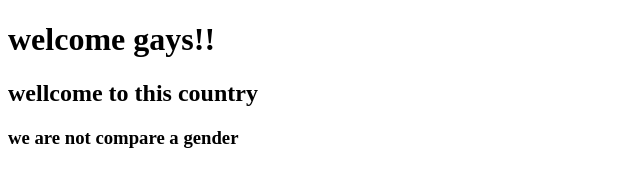
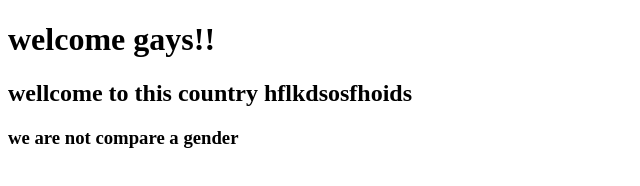
Before and after one commit to anupZe/first_repo, a plain HTML site: page index.html in a window 1280 px wide. Shown: the whole page, without its empty margins (0-640 px from the left). Drawn offline with Linux system fonts and the light colour scheme.

Commit message:
updating

```diff
--- a/index.html
+++ b/index.html
@@ -7,7 +7,7 @@
 </head>
 <body>
     <h1>welcome gays!!</h1>
-    <h2>wellcome to this country</h2>
+    <h2>wellcome to this country hflkdsosfhoids</h2>
     <h3>we are not compare a gender </h3>
 </body>
 </html>
```
